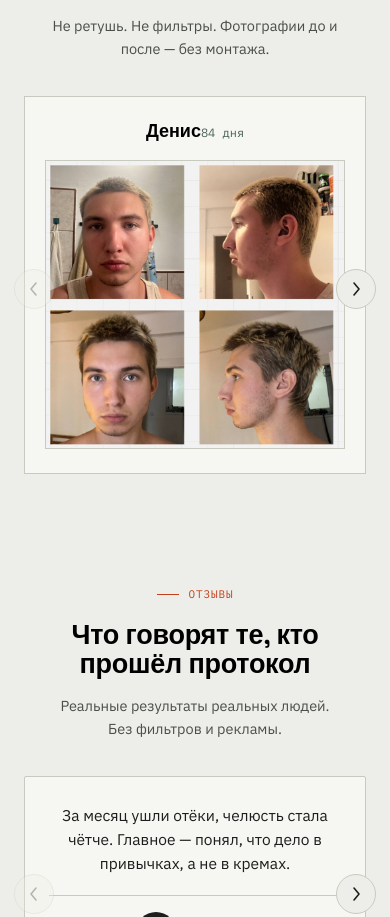
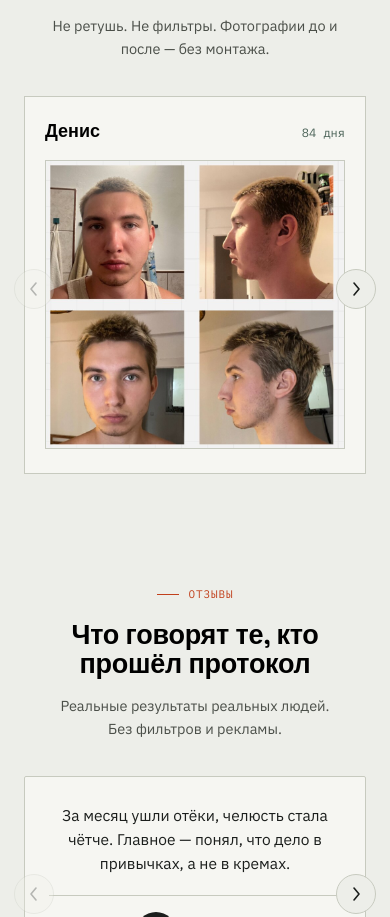
Before and after one commit to Vane1o-amd/protocol-face-landing, a Next.js app: page / in a window 390 px wide. Shown: the part 3475-4392 px from the top of the page. Built offline with nearby package versions, Linux system fonts and the light colour scheme; no server answers.

Commit message:
Comment out .client-card .meta mobile center (#24)
Co-authored-by: Vane1o <ivannemtinov005@gmail.com>
Co-authored-by: Claude <noreply@anthropic.com>

```diff
--- a/styles/globals.css
+++ b/styles/globals.css
@@ -999,7 +999,7 @@ footer .wrap {
   /* Flex rows: center along main axis. */
   .discovery-list li,
   .discovery-cta,
-  .client-card .meta,
+  /* .client-card .meta, */
   .quote-author {
     justify-content: center;
   }
```
